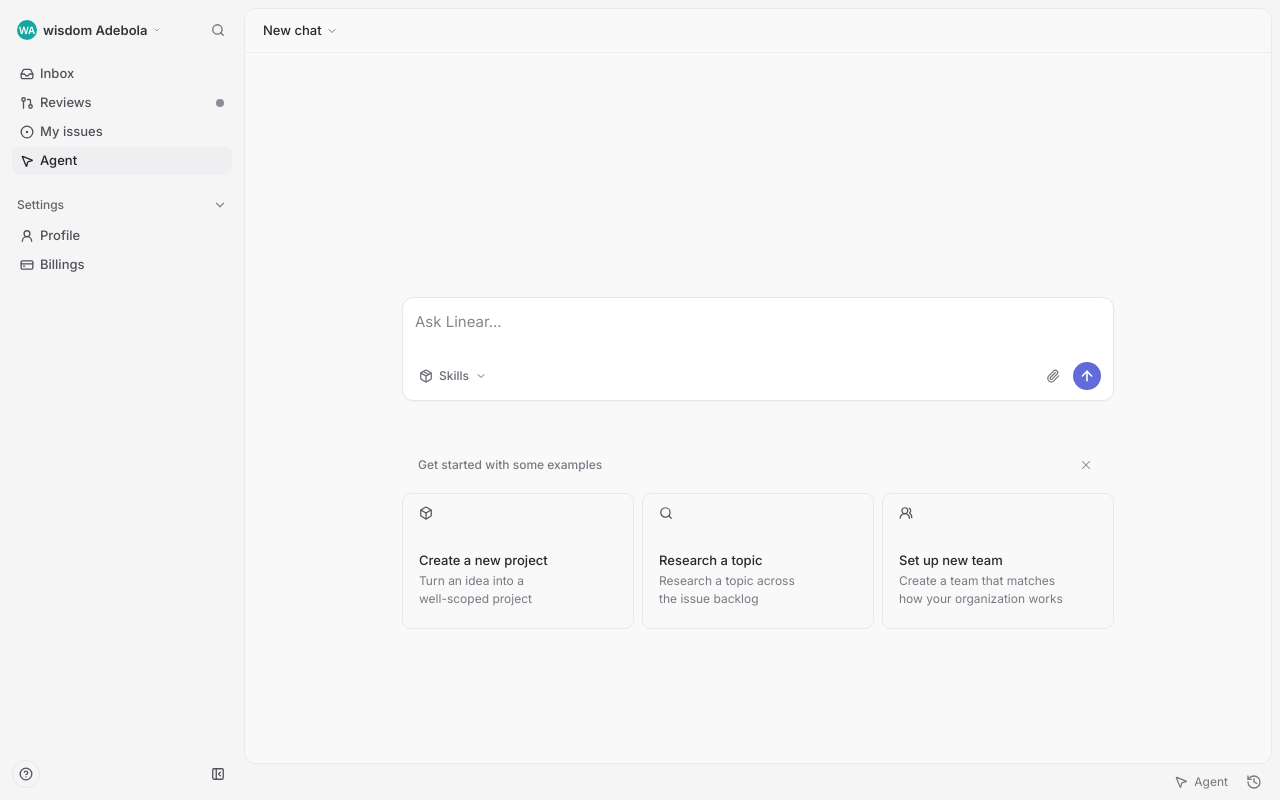
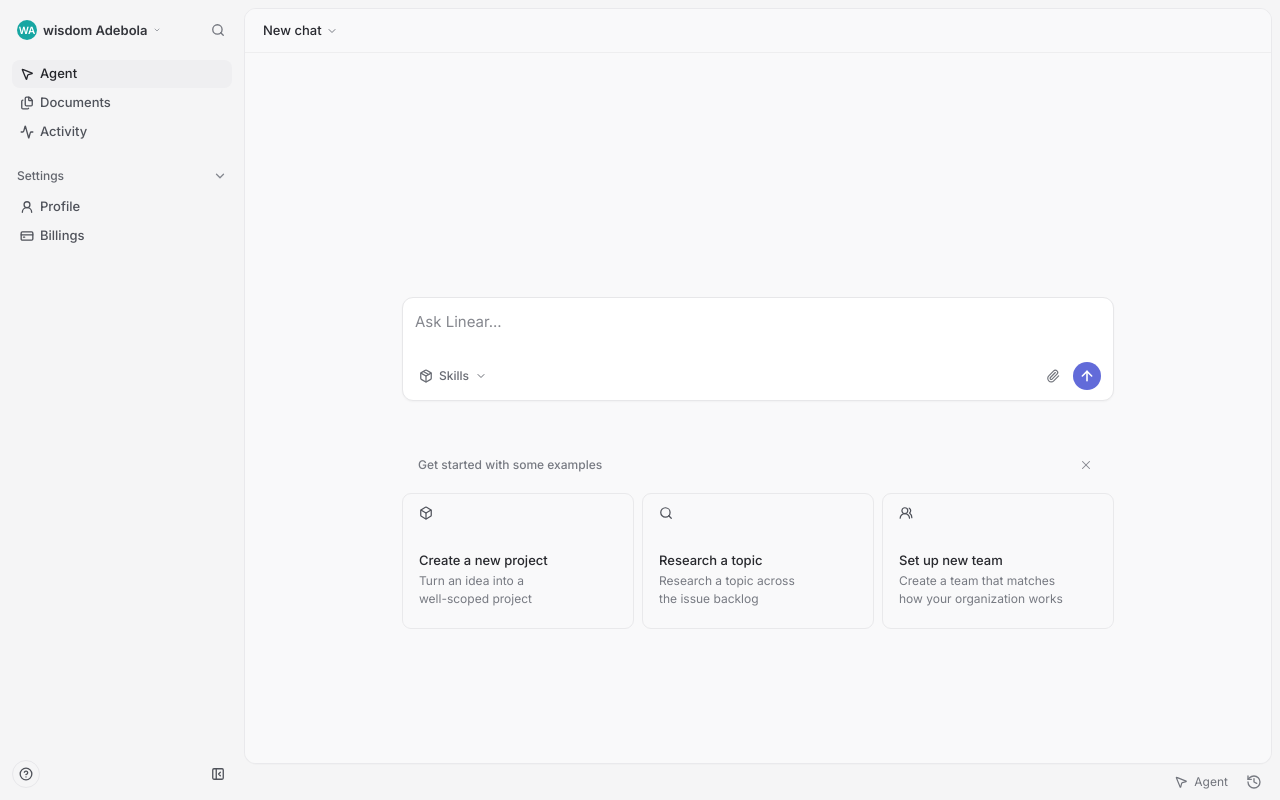
Before and after one commit to Raiza-Hub/officeworker, a Next.js app: page /agent in a window 1280 px wide. Built offline with nearby package versions, Linux system fonts and the light colour scheme; no server answers.

Commit message:
feat: dashboard sidebar (agent, documents, activity items)

```diff
--- a/components/dashboard-sidebar.tsx
+++ b/components/dashboard-sidebar.tsx
@@ -5,12 +5,11 @@ import Link from "next/link";
 import { usePathname } from "next/navigation";
 import type { LucideIcon } from "lucide-react";
 import {
+  Activity,
   ChevronDown,
-  CircleDot,
   CircleHelp,
   CreditCard,
-  GitPullRequest,
-  Inbox,
+  Files,
   MousePointer2,
   PanelLeftClose,
   PanelLeftOpen,
@@ -26,10 +25,9 @@ type SidebarItem = {
 };
 
 const mainItems: SidebarItem[] = [
-  { label: "Inbox", icon: Inbox, href: "/inbox" },
-  { label: "Reviews", icon: GitPullRequest, unread: true },
-  { label: "My issues", icon: CircleDot, href: "/issues" },
   { label: "Agent", icon: MousePointer2, href: "/agent" },
+  { label: "Documents", icon: Files, href: "/inbox" },
+  { label: "Activity", icon: Activity, href: "/issues" },
 ];
 
 const workspaceItems: SidebarItem[] = [
```
